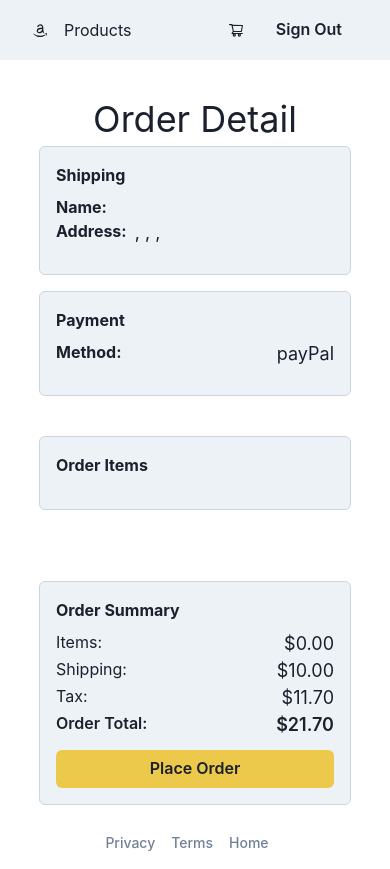
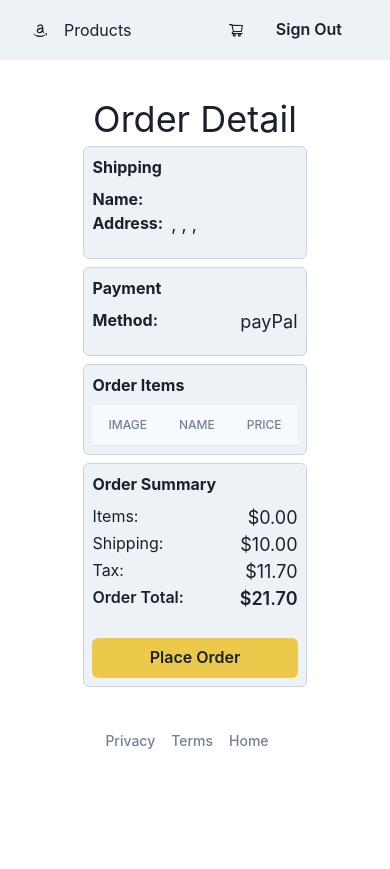
Before and after one commit to hereisfahad/amazona-ecom, a Next.js app: page /placeorder in a window 390 px wide. After the commit the page ends 844 px from the top, so only its background shows below. Built offline with nearby package versions, Linux system fonts and the light colour scheme; sample sign-in values are in the browser's storage.

Commit message:
make placeorder page responsive

```diff
--- a/pages/placeorder.js
+++ b/pages/placeorder.js
@@ -4,14 +4,15 @@ import {
     List,
     ListItem,
     Button,
-    Grid,
-    GridItem,
+    Box,
+    SimpleGrid,
     Img,
 } from "@chakra-ui/react";
 import { useRouter } from 'next/router'
 
 import Page from '@/components/Page';
 import DashboardShell from '@/components/DashboardShell';
+import { Table, Tr, Th, Td } from '@/components/Table';
 import { useOrder } from '@/providers/order';
 import { useCart } from '@/providers/cart';
 
@@ -40,21 +41,18 @@ const PlaceOrder = () => {
             <Text as="h1" color="secondary" textAlign="center" fontSize="4xl">
                 Order Detail
             </Text>
-            <Grid
-                w="80vw"
-                maxW="90vw"
-                templateRows="repeat(3, 1fr)"
-                templateColumns="repeat(5, 1fr)"
-                gap={4}
+            <SimpleGrid
+                columns={[1, 1, 2]}
+                spacing={[0, 0, 10]}
             >
-
+                <Flex direction="column">
                     {/* shipping*/}
-                <GridItem rowSpan={1} colSpan={[5, 5, 3]}>
                     <Flex
                         direction="column"
                         bg="gray.100"
                         rounded="md"
-                        p={4}
+                        p={[2, 4, 4]}
+                        mb={2}
                         border="1px solid"
                         borderColor="gray.300"
                     >
@@ -70,15 +68,14 @@ const PlaceOrder = () => {
                             </ListItem>
                         </List>
                     </Flex>
-                </GridItem>
 
                     {/* payment*/}
-                <GridItem rowSpan={1} colSpan={[5, 5, 3]}>
                     <Flex
                         direction="column"
                         bg="gray.100"
                         rounded="md"
-                        p={4}
+                        p={[2, 4, 4]}
+                        mb={2}
                         border="1px solid"
                         borderColor="gray.300"
                     >
@@ -91,38 +88,49 @@ const PlaceOrder = () => {
                             </ListItem>
                         </List>
                     </Flex>
-                </GridItem>
 
                     {/* order items*/}
-                <GridItem rowSpan={1} colSpan={[5, 5, 3]}>
                     <Flex
                         direction="column"
                         bg="gray.100"
                         rounded="md"
-                        p={4}
+                        p={[2, 4, 4]}
+                        mb={2}
                         border="1px solid"
                         borderColor="gray.300"
                     >
                         <Text fontWeight="bold" mb={2}>Order Items</Text>
-                        <List mb={2}>
+                        <Box overflowX="scroll">
+                            <Table w="full">
+                                <thead>
+                                    <Tr>
+                                        <Th>Image</Th>
+                                        <Th>Name</Th>
+                                        <Th>Price</Th>
+                                    </Tr>
+                                </thead>
+                                <tbody>
                                     {cartItems.map((item, index) => (
-                                <ListItem display="flex" justifyContent="space-between" mb={1}>
+                                        <Box as="tr" key={index}>
+                                            <Td>
                                                 <Img src={item.image} alt="Segun Adebayo" maxWidth="4rem" width="100%" rounded="md" />
-                                    <Text>{item.name}</Text>
-                                    <Text>{item.quantity} x ${item.price} = ${item.quantity * item.price}</Text>
-                                </ListItem>
+                                            </Td>
+                                            <Td>{item.name}</Td>
+                                            <Td>{item.quantity} x ${item.price} = ${item.quantity * item.price}</Td>
+                                        </Box>
                                     ))}
-                        </List>
+                                </tbody>
+                            </Table>
+                        </Box>
                     </Flex>
-                </GridItem>
+                </Flex>
 
                 {/* order summary*/}
-                <GridItem rowSpan={2} colSpan={[5, 5, 2]} rowStart={["4", "4", "1"]} colStart={["1", "1", "4"]}>
                 <Flex
                     direction="column"
                     bg="gray.100"
                     rounded="md"
-                        p={4}
+                    p={[2, 4, 4]}
                     h="14rem"
                     border="1px solid"
                     borderColor="gray.300"
@@ -153,9 +161,8 @@ const PlaceOrder = () => {
                         Place Order
                     </Button>
                 </Flex>
-                </GridItem>
 
-            </Grid>
+            </SimpleGrid>
 
         </DashboardShell>
     )
```
Lines whose indentation alone changed are shown as unchanged.
